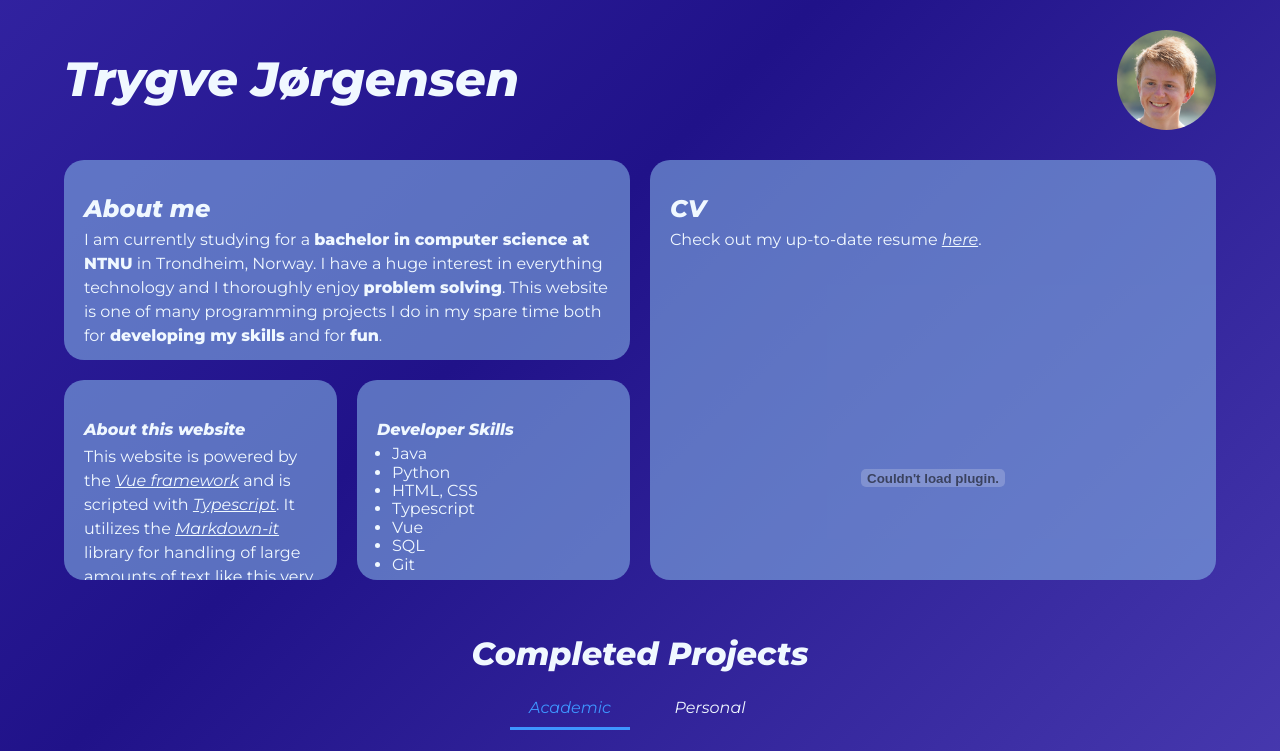
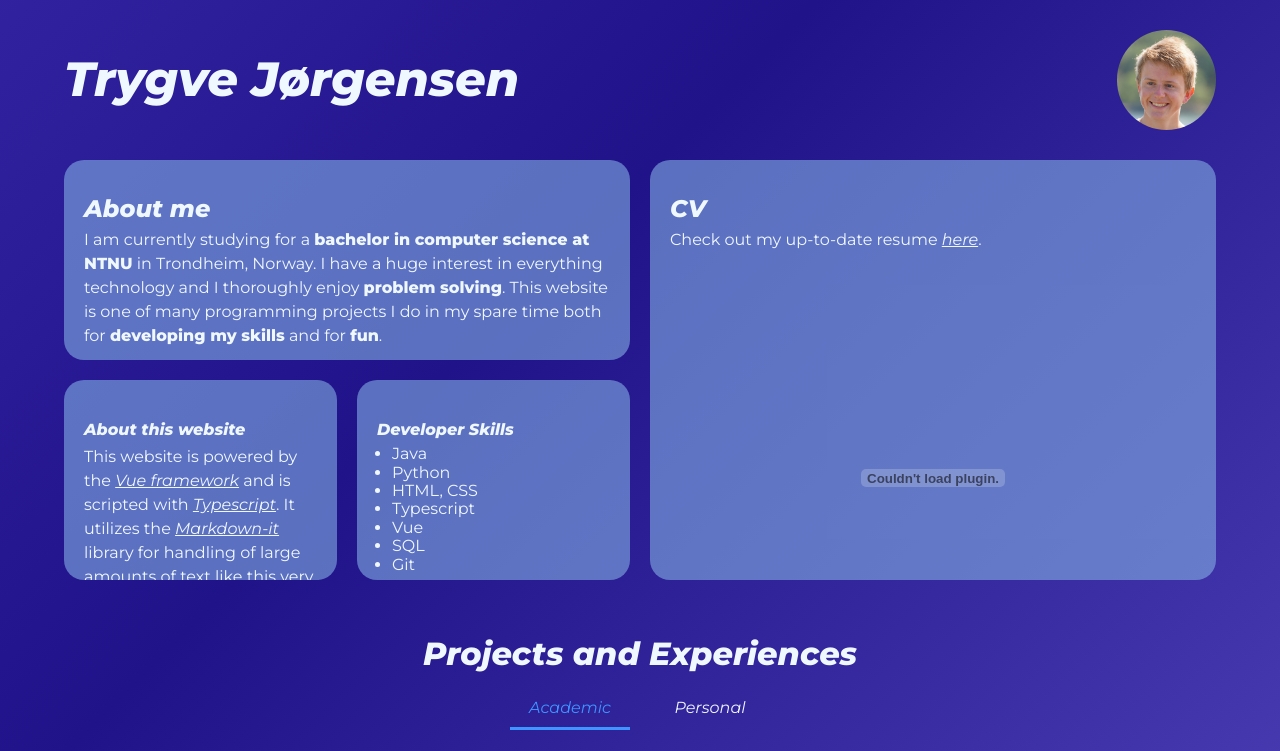
Before and after one commit to troytyggis55/personal-website, a Vue app: page / in a window 1280 px wide. Shown: the top 751 px of the page. Built offline with nearby package versions, Linux system fonts and the light colour scheme.

Commit message:
Refactored InfoNavBar to only handle navbar and not md cards

```diff
--- a/src/App.vue
+++ b/src/App.vue
@@ -1,6 +1,6 @@
 <template>
   <Transition name="title" appear>
-    <div class="page-title">
+    <div class="pageTitle">
       <h1>Trygve Jørgensen</h1>
       <img src="ProfilePic.jpg" alt="Profile picture"/>
     </div>
@@ -8,7 +8,7 @@
 
   <Transition name="grid" appear>
     <div>
-      <div class="card-container">
+      <div class="gridCardContainer">
         <CardTemplate class="aboutme">
           <MarkdownRenderer source="AboutMe.md"/>
         </CardTemplate>
@@ -28,7 +28,25 @@
         </CardTemplate>
       </div>
 
-      <InformationNavBar/>
+      <h2 style="text-align: center; padding-top: 30px;">Projects and Experiences</h2>
+      <InformationNavBar @infoStateEmit="updateInfoState"/>
+
+      <div class="infoContainer" v-if="infoState === 'academic'">
+        <CardTemplate class="infoCard">
+          <MarkdownRenderer source="Pathfinding.md"/>
+        </CardTemplate>
+      </div>
+
+      <div class="infoContainer" v-if="infoState === 'personal'">
+        <CardTemplate class="infoCard">
+          <MarkdownRenderer source="FluidSim.md"/>
+        </CardTemplate>
+
+        <CardTemplate class="infoCard">
+          <MarkdownRenderer source="Bezier.md"/>
+        </CardTemplate>
+      </div>
+
       <CustomFooter/>
     </div>
   </Transition>
@@ -40,7 +58,7 @@ import {defineComponent, ref} from "vue";
 import CardTemplate from "@/components/CardTemplate.vue";
 import CustomFooter from "@/components/CustomFooter.vue";
 import MarkdownRenderer from "@/components/MarkdownRenderer.vue";
-import InformationNavBar from "@/components/InformationNavBar.vue";
+import InformationNavBar from "@/components/InfoNavBar.vue";
 
 defineComponent({
   name: 'App',
@@ -57,7 +75,11 @@ function isMobileDevice() {
 }
 
 const isMobile = ref(isMobileDevice());
+const infoState = ref("academic");
 
+const updateInfoState = (newState: string) => {
+  infoState.value = newState;
+}
 </script>
 
 <style>
@@ -88,7 +110,7 @@ const isMobile = ref(isMobileDevice());
   padding-right: var(--horizontal-padding);
 }
 
-.page-title {
+.pageTitle {
   display: flex;
   align-items: center;
   justify-content: space-between;
@@ -113,18 +135,56 @@ const isMobile = ref(isMobileDevice());
   width: 100%;
 }
 
-.card-container {
+.gridCardContainer {
   display: flex;
   flex-direction: column;
   gap: 20px;
 }
+
+.infoContainer {
+  display: flex;
+  flex-direction: column;
+  align-items: center;
+  gap: 20px;
+  max-width: 1100px;
+  max-height: 600px;
+  margin: 0 auto;
+  overflow: auto;
+}
+
+::-webkit-scrollbar {
+  width: 10px;
+}
+
+::-webkit-scrollbar-track {
+  background: transparent;
+}
+
+::-webkit-scrollbar-thumb {
+  background: rgba(134, 150, 220, 0.77);
+  border-radius: 5px;
+}
+
+.infoCard {
+  max-width: 95%;
+  flex-shrink: 0;
+}
+
+.v-enter-active, .v-leave-active {
+  transition: opacity 0.5s;
+}
+
+.v-enter-from, .v-leave-to {
+  opacity: 0;
+}
+
 
 @media screen and (min-width: 480px) {
   :root{
     --horizontal-padding: 5%;
   }
 
-  .page-title {
+  .pageTitle {
     h1 {
       font-size: 3em;
     }
@@ -134,7 +194,7 @@ const isMobile = ref(isMobileDevice());
     }
   }
 
-  .card-container {
+  .gridCardContainer {
     display: grid;
     grid-template-columns: repeat(3, 1fr);
     grid-template-rows: repeat(2, 200px);
@@ -160,7 +220,7 @@ const isMobile = ref(isMobileDevice());
 }
 
 @media screen and (min-width: 768px) {
-  .card-container {
+  .gridCardContainer {
     grid-template-columns: repeat(4, 1fr);
   }
 
--- /dev/null
+++ b/src/components/InfoNavBar.vue
@@ -0,0 +1,104 @@
+<template>
+  <nav>
+    <ul class="menu">
+      <li>
+        <a @click="infoStateUpdate('academic')" :class="{selected: infoState === 'academic'}">
+        Academic</a>
+      </li>
+      <li>
+        <a @click="infoStateUpdate('personal')" :class="{selected: infoState === 'personal'}">
+        Personal</a>
+      </li>
+    </ul>
+  </nav>
+
+
+</template>
+
+<script setup lang="ts">
+  import { ref, defineEmits } from "vue";
+
+  const infoState = ref("academic");
+  const infoStateEmit = defineEmits(["infoStateEmit"]);
+
+  const infoStateUpdate = (newState: string) => {
+    infoState.value = newState;
+    infoStateEmit("infoStateEmit", newState);
+  }
+</script>
+
+<style scoped>
+/* Heavily copied from https://github.com/frontend-joe/css-navbars/blob/main/navbar-15/styles.css */
+ul {
+  margin: 0;
+  padding: 0;
+  list-style: none;
+}
+
+nav {
+  width: 100%;
+  padding-top: 20px;
+  padding-bottom: 20px;
+}
+
+a {
+  cursor: pointer;
+}
+
+.menu {
+  margin: 0;
+  padding: 0;
+  display: flex;
+  justify-content: center;
+  align-items: stretch;
+  height: 50px;
+  gap: 20px;
+}
+
+.menu li {
+  display: inline-block;
+  width: 120px;
+  transition: all 0.3s ease-in-out;
+}
+
+.menu > li:hover > a, .menu > li > a.selected {
+  color: #3e95ff;
+}
+
+.menu > li:hover > a::before{
+  visibility: visible;
+  scale: 0.5 0.8;
+}
+
+.menu > li > a.selected::before {
+  visibility: visible;
+  scale: 1 1;
+}
+
+.menu > li a {
+  color: aliceblue;
+  display: flex;
+  align-items: center;
+  justify-content: center;
+  text-align: center;
+  padding: 0 7px;
+  text-decoration: none;
+  position: relative;
+  height: 100%;
+
+  transition: all 0.4s ease-in-out
+}
+
+.menu > li > a::before {
+  content: "";
+  position: absolute;
+  width: 100%;
+  height: 3px;
+  bottom: 3px;
+  left: 0;
+  background-color: #3e95ff;
+  transition: all 0.4s ease-in-out;
+  scale: 0 0;
+  visibility: hidden;
+}
+</style>
--- a/src/components/InformationNavBar.vue
+++ /dev/null
@@ -1,147 +0,0 @@
-<template>
-  <h2 style="text-align: center; padding-top: 30px;">Completed Projects</h2>
-  <nav>
-    <ul class="menu">
-      <li><a @click="mode = 'academic'" :class="{selected: mode === 'academic'}">Academic</a></li>
-      <li><a @click="mode = 'personal'" :class="{selected: mode === 'personal'}">Personal</a></li>
-    </ul>
-  </nav>
-
-  <div class="container" v-if="mode === 'academic'" key="academic">
-      <CardTemplate class="card">
-        <MarkdownRenderer source="Pathfinding.md"/>
-      </CardTemplate>
-  </div>
-
-  <div class="container" v-if="mode === 'personal'" key="personal">
-    <CardTemplate class="card">
-      <MarkdownRenderer source="FluidSim.md"/>
-    </CardTemplate>
-
-    <CardTemplate class="card">
-      <MarkdownRenderer source="Bezier.md"/>
-    </CardTemplate>
-  </div>
-</template>
-
-<script setup lang="ts">
-  import {ref} from "vue";
-  import CardTemplate from "@/components/CardTemplate.vue";
-  import MarkdownRenderer from "@/components/MarkdownRenderer.vue";
-
-
-  const mode = ref("academic");
-</script>
-
-<style scoped>
-.container {
-  display: flex;
-  flex-direction: column;
-  align-items: center;
-  gap: 20px;
-  max-width: 1100px;
-  max-height: 600px;
-  margin: 0 auto;
-  overflow: auto;
-}
-
-::-webkit-scrollbar {
-  width: 10px;
-}
-
-::-webkit-scrollbar-track {
-  background: transparent;
-}
-
-::-webkit-scrollbar-thumb {
-  background: rgba(134, 150, 220, 0.77);
-  border-radius: 5px;
-}
-
-.card {
-  max-width: 95%;
-  flex-shrink: 0;
-}
-
-.v-enter-active, .v-leave-active {
-  transition: opacity 0.5s;
-}
-
-.v-enter-from, .v-leave-to {
-  opacity: 0;
-}
-
-/* Heavily copied from https://github.com/frontend-joe/css-navbars/blob/main/navbar-15/styles.css */
-ul {
-  margin: 0;
-  padding: 0;
-  list-style: none;
-}
-
-nav {
-  width: 100%;
-  padding-top: 20px;
-  padding-bottom: 20px;
-}
-
-a {
-  cursor: pointer;
-}
-
-.menu {
-  margin: 0;
-  padding: 0;
-  display: flex;
-  justify-content: center;
-  align-items: stretch;
-  height: 50px;
-  gap: 20px;
-}
-
-.menu li {
-  display: inline-block;
-  width: 120px;
-  transition: all 0.3s ease-in-out;
-}
-
-.menu > li:hover > a, .menu > li > a.selected {
-  color: #3e95ff;
-}
-
-.menu > li:hover > a::before{
-  visibility: visible;
-  scale: 0.5 0.8;
-}
-
-.menu > li > a.selected::before {
-  visibility: visible;
-  scale: 1 1;
-}
-
-.menu > li a {
-  color: aliceblue;
-  display: flex;
-  align-items: center;
-  justify-content: center;
-  text-align: center;
-  padding: 0 7px;
-  text-decoration: none;
-  position: relative;
-  height: 100%;
-
-  transition: all 0.4s ease-in-out
-}
-
-.menu > li > a::before {
-  content: "";
-  position: absolute;
-  width: 100%;
-  height: 3px;
-  bottom: 3px;
-  left: 0;
-  background-color: #3e95ff;
-  transition: all 0.4s ease-in-out;
-  scale: 0 0;
-  visibility: hidden;
-}
-</style>
--- a/src/components/MarkdownRenderer.vue
+++ b/src/components/MarkdownRenderer.vue
@@ -47,6 +47,7 @@ onMounted( () => {
         category: attributes.category ?? ''
       }
     })
+    .catch(err => markdownContent.value = "Could not load markdown file: " + err.toString());
 });
 </script>
 
```
